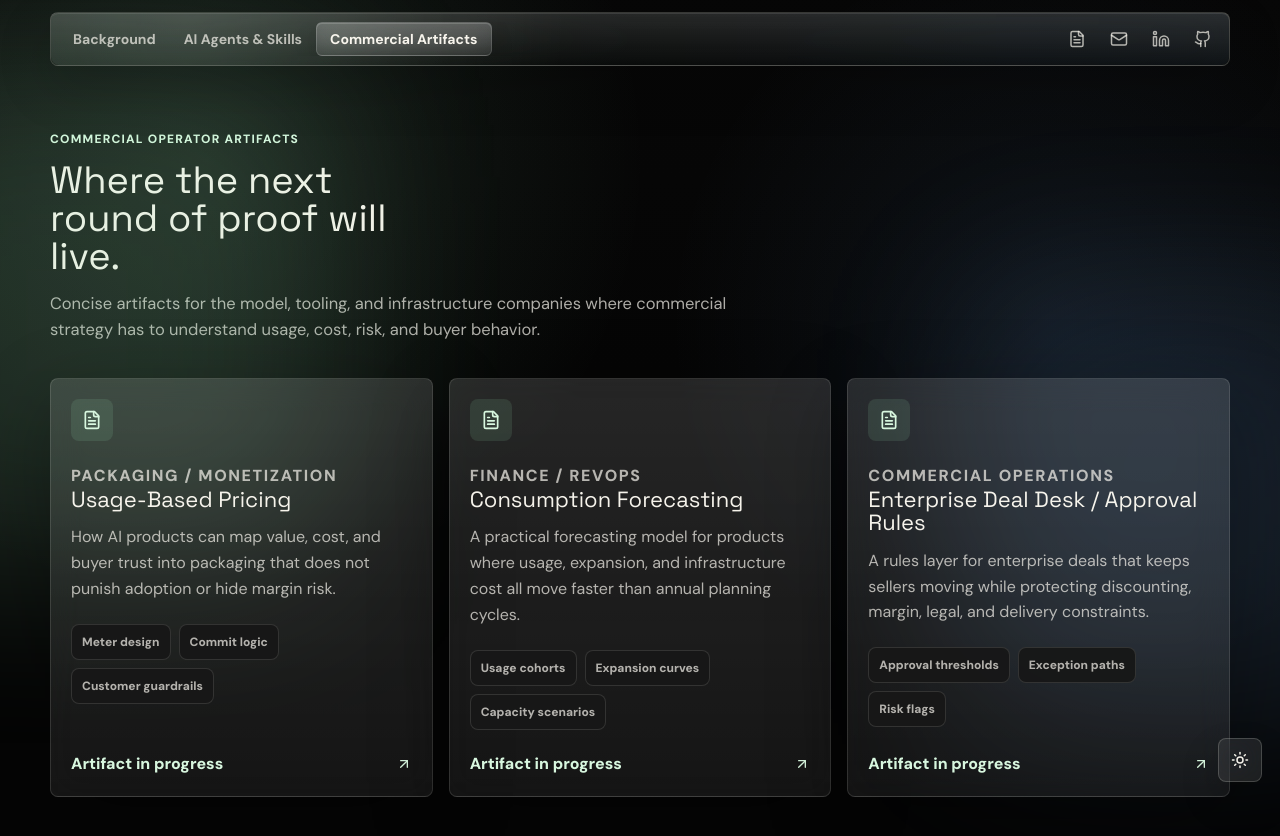
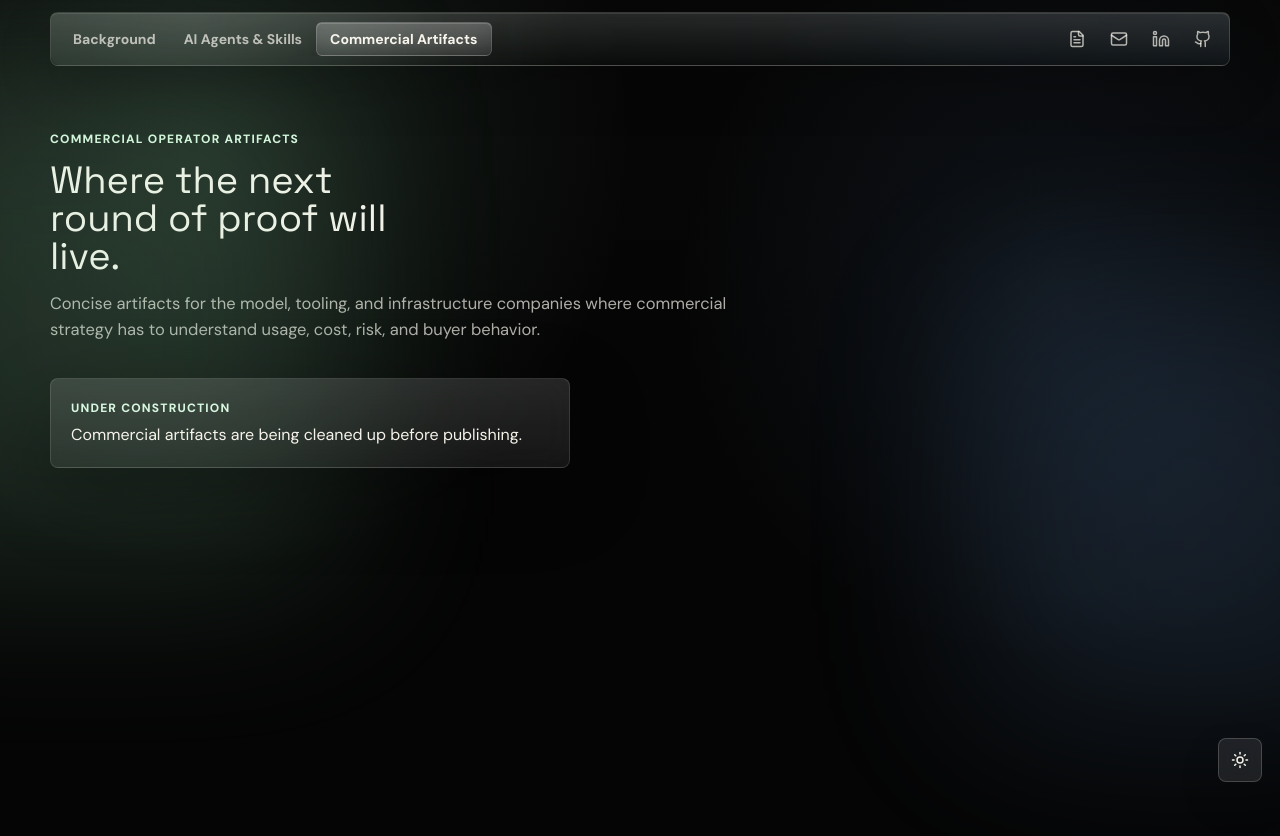
Before and after one commit to brianwaswrong/brian-lei-portfolio, a React (Vite) app: page / in a window 1280 px wide. Both pictures are taken after a click on the button "Commercial Artifacts". Shown: the top 836 px of the page. After the commit the page ends 800 px from the top, so only its background shows below. Built offline with nearby package versions, Linux system fonts and the light colour scheme.

Commit message:
Hide commercial artifacts for launch

```diff
--- a/src/components/Artifacts.tsx
+++ b/src/components/Artifacts.tsx
@@ -1,6 +1,3 @@
-import { ArrowUpRight, FileText } from 'lucide-react';
-import { artifactCards } from '../data/artifactCards';
-
 export function Artifacts() {
   return (
     <section className="tab-panel artifacts-panel" id="artifacts">
@@ -13,26 +10,9 @@ export function Artifacts() {
         </p>
       </div>
 
-      <div className="artifact-grid">
-        {artifactCards.map((artifact) => (
-          <article className="artifact-card glass" key={artifact.id}>
-            <div className="artifact-icon">
-              <FileText size={20} />
-            </div>
-            <p className="eyebrow">{artifact.eyebrow}</p>
-            <h3>{artifact.title}</h3>
-            <p>{artifact.thesis}</p>
-            <div className="artifact-signals">
-              {artifact.signals.map((signal) => (
-                <span key={signal}>{signal}</span>
-              ))}
-            </div>
-            <div className="artifact-status">
-              <span>{artifact.status}</span>
-              <ArrowUpRight size={16} />
-            </div>
-          </article>
-        ))}
+      <div className="artifact-construction glass">
+        <p className="eyebrow">Under Construction</p>
+        <p>Commercial artifacts are being cleaned up before publishing.</p>
       </div>
     </section>
   );
--- a/src/index.css
+++ b/src/index.css
@@ -2787,6 +2787,18 @@ button {
   gap: 16px;
 }
 
+.artifact-construction {
+  display: grid;
+  gap: 6px;
+  max-width: 520px;
+  padding: 20px;
+  border-radius: var(--radius);
+}
+
+.artifact-construction p {
+  margin: 0;
+}
+
 .artifact-card {
   display: flex;
   min-height: 360px;
```
